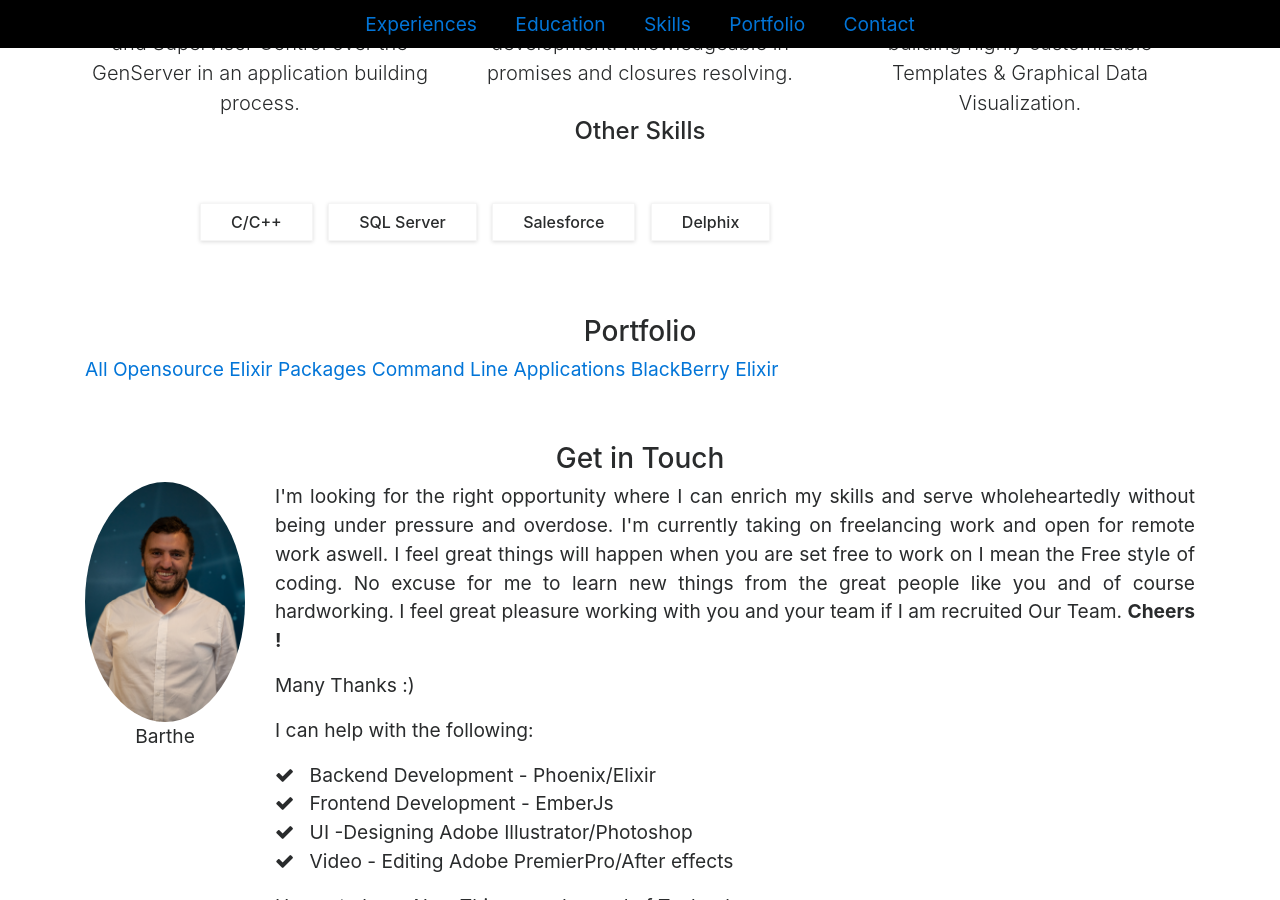
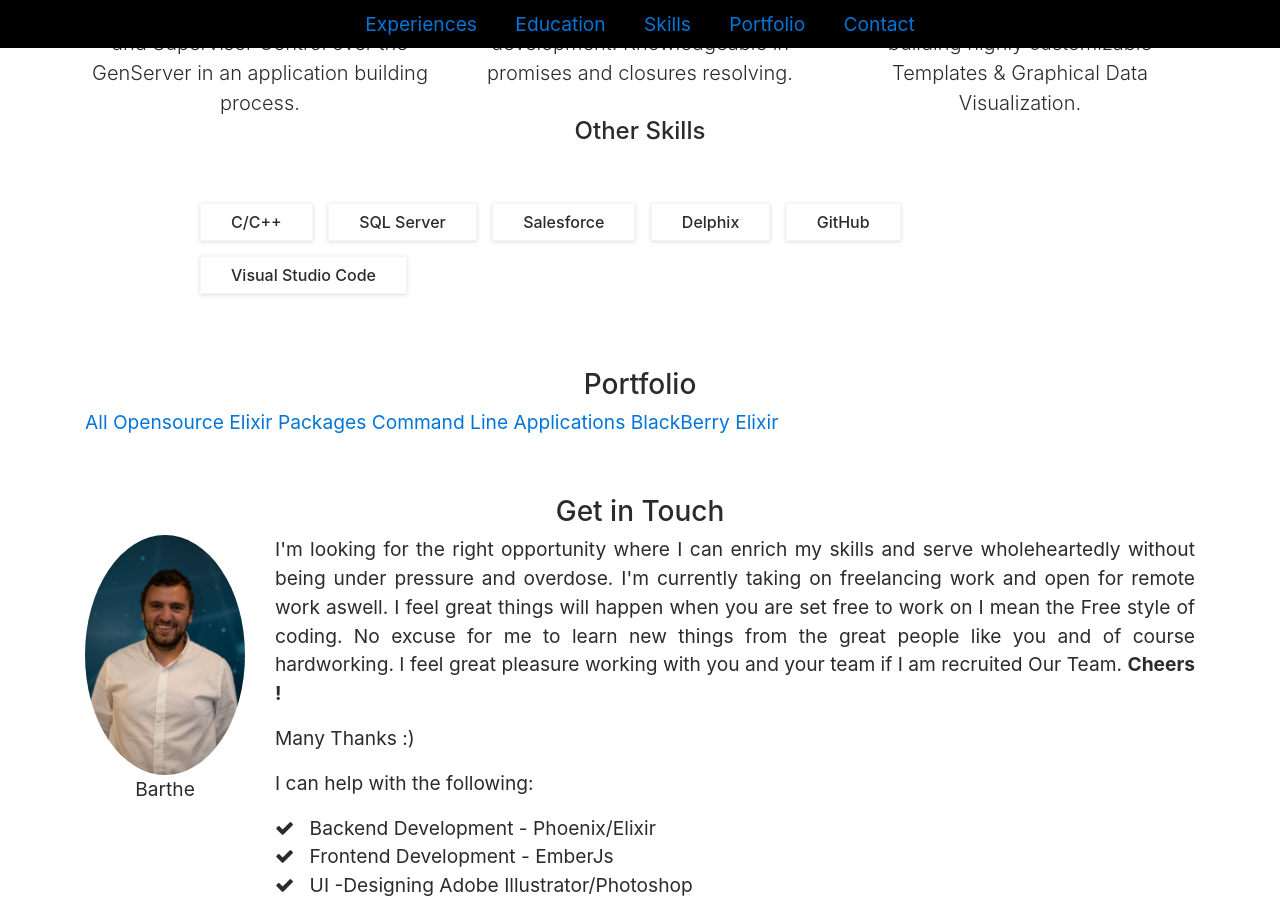
Before and after one commit to HBarthe/hbarthe.github.io, a Jekyll site: the page built from index.html, in a window 1280 px wide and 900 px high, scrolled down 2536 px. Built offline with Jekyll 4.4.1, drawn with Linux system fonts in a browser that asks for light colours; a style sheet for code colours, icons or effects is not loaded.

Commit message:
"Profile 5"

```diff
--- a/_data/skills.yaml
+++ b/_data/skills.yaml
@@ -26,3 +26,5 @@ otherskills:
   - SQL Server
   - Salesforce
   - Delphix
+  - GitHub
+  - Visual Studio Code
```
